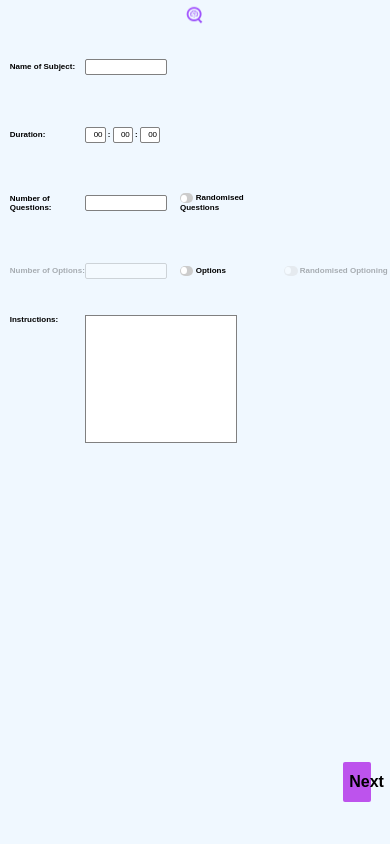
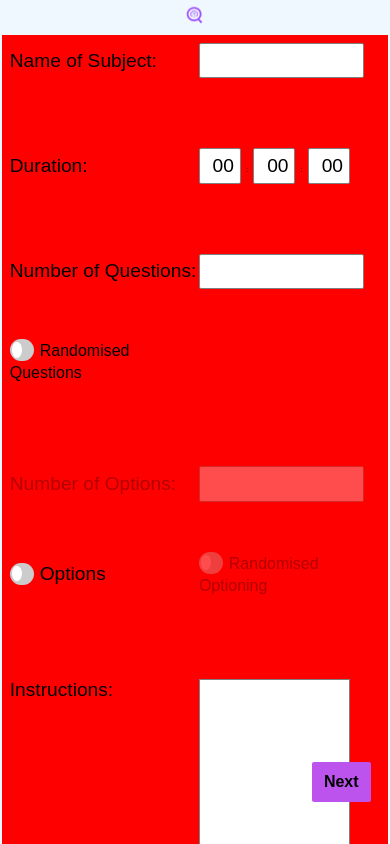
Before and after one commit to DannyPhantom-X/Quizzly, a plain HTML site: page createquiz/createquiz.html in a window 390 px wide. Drawn offline with Linux system fonts and the light colour scheme.

Commit message:
Describe your change

```diff
--- a/createquiz/createquiz-cand-info.css
+++ b/createquiz/createquiz-cand-info.css
@@ -16,9 +16,15 @@ header{
     text-align: center;
 }
 .intro{
-    font-size: calc(2vw);
+    font-size: 1.2rem;
     text-align: center;
+
+}
+.eg{
+    opacity: 0.3;
     margin-bottom: 5%;
+    text-align: center;
+    font-size: 1rem;
 }
 .info{
     margin: 2%;
@@ -27,7 +33,7 @@ header{
     align-items: center;
 }
 .info input{
-    height: calc(3vw);
+    height: 35px;
     width: 30%;
     border-style: solid;
     border-color: gray;
@@ -36,30 +42,47 @@ header{
     padding-left: 1%;
 }
 .add-button,.delete-button{
-    height: calc(3vw);
+    height: 35px;
     width: 7%;
     border: none;
     background-color: #BD53ED;
     border-radius: 5%;
-    font-size: calc(1.1vw);
+    font-size: 1.2rem;
     cursor: pointer;
 }
-.delete-button {
+/* .delete-button {
     opacity: 0;
 }
 .delete-button:hover {
     opacity: 1;
-}
+} */
 .next-button{
     position: absolute;
     right: 5%;
     bottom: 5%;
     /* margin-bottom: 5%; */
     border: none;
-    height: calc(4vw);
-    background-color: #BD53ED;
+    height: 40px;
+    background-color: hsl(281, 81%, 63%);
     width: 80px;
     border-radius: 2px;
-    font-size: 100%;
+    font-size: 1.2rem;
     cursor: pointer;
 }
+@media (max-width: 800px) {
+    .add-button,.delete-button {
+        height: 35px;
+        width: 15%;
+    }
+    .info input{
+        height: 35px;
+        width: 50%;
+    }
+    .eg{
+        margin-bottom: 10%;
+    }
+    .next-button{
+        bottom: 0%;
+        height: 40px;
+    }
+}
--- a/createquiz/createquiz.css
+++ b/createquiz/createquiz.css
@@ -1,31 +1,33 @@
 body,html{
     margin: 0px;
-    width: 100vw;
-    height: 100vh;
+    width: 100%;
+    height: 100%;
+    overflow-x: hidden;
 }
 body{
     display: flex;
     flex-direction: column;
     align-items: center;
     background-color: aliceblue;
-    /* position: relative; */
+    position: relative;
     font-family: 'Poppins', sans-serif;
+    position: relative;
 }
 img{
     width: calc(8vw);
 }
 .details{
     width: 97%;
-    height: 400px;
-    /* background-color: red; */
+    height: 97%;
+    background-color: red;
     row-gap: 20px;
     padding: 2%;
     padding-right: 0px;
     font-size: calc(100%);
-    font-weight: bold;
+    /* font-weight: bold; */
     display: flex;
     flex-direction: column;
-    position: relative;
+
 }
 input{
     outline: none;
@@ -90,7 +92,7 @@ input[type=number]::placeholder{
 }
 .instructions-input{
     width: 50%;
-    height: 100%;
+    height: 20vh;
     /* padding-top: 0.5em;  */
     box-sizing: border-box;
     vertical-align: top;
@@ -105,7 +107,7 @@ input[type=number]::placeholder{
     bottom: 5%;
     border: none;
     height: 40px;
-    width: 7%;
+    width: 10%;
     background-color: #BD53ED;
     border-radius: 2px;
     font-size: 100%;
@@ -168,7 +170,7 @@ input[type=number]::placeholder{
     opacity: 0.3;
     pointer-events: none;
 }
-@media (max-width: 600px){
+@media (max-width: 800px){
     .duration-input{
         width: 15%;
     }
@@ -179,5 +181,26 @@ input[type=number]::placeholder{
         padding-left: 2px;
         padding-right: 2px;
         font-size: calc(100%);
+        height: 100%;
+        padding: 3%;
+    }
+    .questionsDiv, .optionsDiv, .subjectDiv, .durationDiv{
+        grid-template-columns: 1fr 1fr;
+        font-size: 1.2rem;
+        row-gap: 50px;
+    }
+    .questionsDiv , .optionsDiv{
+        margin-bottom: 70px;
+    }
+    .instruction-div{
+        font-size: 1.2rem;
+        column-gap: 30%;
+    }
+    .long-text{
+        font-size: 1rem;
+        font-weight: 400;
+    }
+    .next-button{
+        width: 15%;
     }
 }
--- a/createquiz/createquiz.html
+++ b/createquiz/createquiz.html
@@ -40,7 +40,7 @@
                         <input type="checkbox" id="randQuesInput">
                         <span class="slider"></span>
                     </label>
-                    <label for="rq">Randomised Questions</label>
+                    <label for="rq" class="long-text">Randomised Questions</label>
                 </div>
                 <div></div>
             </div>
@@ -59,7 +59,7 @@
                         <input type="checkbox" name="ro" id="randOptionsInput">
                         <span class="slider"></span>
                     </label>
-                    <label for="ro">Randomised Optioning</label>
+                    <label for="ro" class="long-text">Randomised Optioning</label>
                 </div>
             </div>
             <div class="instruction-div">
--- a/signup/signup.js
+++ b/signup/signup.js
@@ -109,4 +109,8 @@ document.getElementById('signupButton').addEventListener('click' || 'touch', asy
 
 document.getElementById('loginLink').addEventListener('click' || 'touch', () => {
     window.location.href = '../login/login.html'
+    // document.querySelector('.signupinfo').style.transform = 'rotateY(360deg)'
+    // document.querySelector('.signupinfo').classList.add('description')
+
+
 })
```
Also changed, not shown: createquiz/createquiz-cand-info.html (+1 -0 lines), createquiz/createquiz-cand-info.js (+40 -20 lines), home.css (+3 -4 lines), signup/signup.css (+16 -7 lines).
